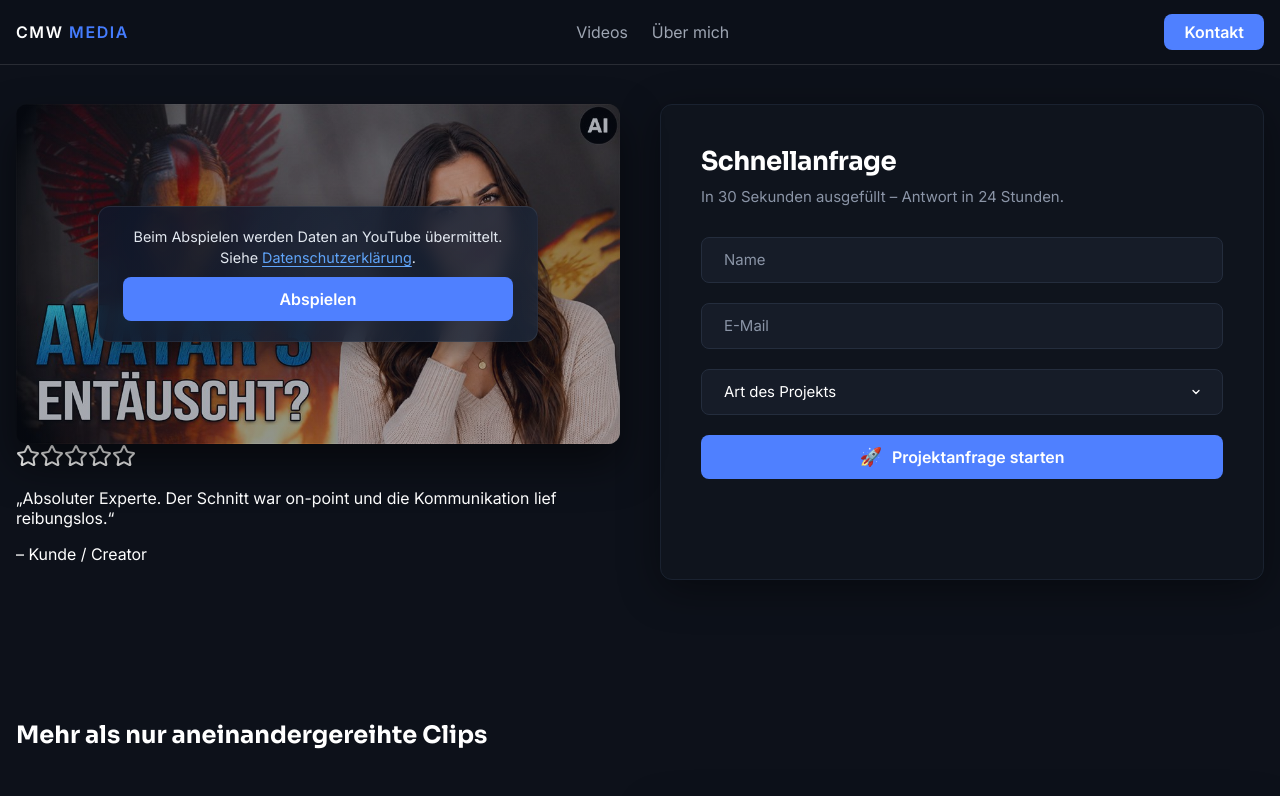
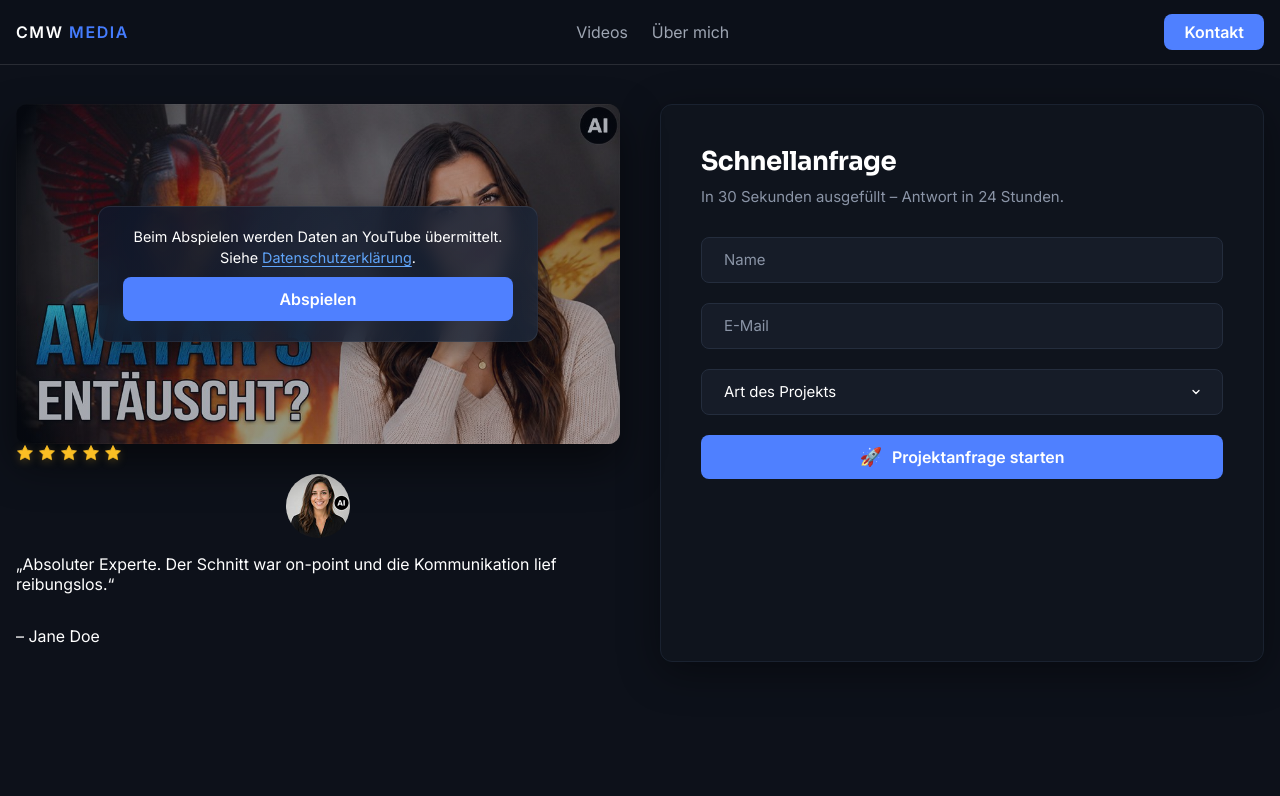
Before and after one commit to 43and18zeroes/video-portfolio, an Angular app: page / in a window 1280 px wide. Shown: the top 796 px of the page. Built offline with nearby package versions, Linux system fonts and the light colour scheme.

Commit message:
testimonial styling

```diff
--- a/src/app/components/testimonial/testimonial.html
+++ b/src/app/components/testimonial/testimonial.html
@@ -1,22 +1,23 @@
+<!-- ========================
+testimonial.html
+========================= -->
+
 <div class="testimonial">
 
     <div class="stars-rating">
         @for (star of starArray; track $index) {
-        <svg xmlns="http://www.w3.org/2000/svg" width="24"
-            height="24" viewBox="0 0 24 24" fill="none"
-            stroke="currentColor" stroke-width="2"
-            stroke-linecap="round" stroke-linejoin="round"
-            class="lucide lucide-star h-4 w-4 fill-gold text-gold"
+        <svg xmlns="http://www.w3.org/2000/svg"
+            viewBox="0 0 24 24" class="star-icon"
             aria-hidden="true">
             <path
-                d="M11.525 2.295a.53.53 0 0 1 .95 0l2.31 4.679a2.123 2.123 0 0 0 1.595 1.16l5.166.756a.53.53 0 0 1 .294.904l-3.736 3.638a2.123 2.123 0 0 0-.611 1.878l.882 5.14a.53.53 0 0 1-.771.56l-4.618-2.428a2.122 2.122 0 0 0-1.973 0L6.396 21.01a.53.53 0 0 1-.77-.56l.881-5.139a2.122 2.122 0 0 0-.611-1.879L2.16 9.795a.53.53 0 0 1 .294-.906l5.165-.755a2.122 2.122 0 0 0 1.597-1.16z">
+                d="M12 2l3.09 6.26L22 9.27l-5 4.87 1.18 6.88L12 17.77l-6.18 3.25L7 14.14 2 9.27l6.91-1.01L12 2z">
             </path>
         </svg>
         }
     </div>
-
+    <img class="testimonial-img" src="img/testimonials/{{ imageName }}"
+        alt="{{ author }}">
     <p class="testimonial-text">„{{ text }}“</p>
-
     <p class="testimonial-author">– {{ author }}</p>
 
 </div>
--- a/src/app/components/testimonial/testimonial.scss
+++ b/src/app/components/testimonial/testimonial.scss
@@ -0,0 +1,31 @@
+/* =========================
+testimonial.scss
+========================= */
+
+.testimonial {
+    display: flex;
+    flex-direction: column;
+}
+
+.stars-rating {
+    display: flex;
+    align-items: center;
+    gap: 4px;
+    margin-bottom: 0.75rem;
+}
+
+.star-icon {
+    width: 18px;
+    height: 18px;
+    fill: #fbbf24;
+    stroke: #fbbf24;
+    stroke-width: 1px;
+    stroke-linejoin: miter;
+    filter: drop-shadow(0 2px 4px rgba(251, 191, 36, 0.25));
+}
+
+.testimonial-img {
+    width: 64px;
+    border-radius: 999px;
+    align-self: center;
+}
--- a/src/app/components/testimonial/testimonial.ts
+++ b/src/app/components/testimonial/testimonial.ts
@@ -7,6 +7,7 @@ import { Component, Input } from '@angular/core';
   styleUrl: './testimonial.scss',
 })
 export class Testimonial {
+  @Input() imageName = '';
   @Input() text = '';
   @Input() author = '';
   @Input() stars = 5;
--- a/src/app/components/youtube-embed/youtube-embed.scss
+++ b/src/app/components/youtube-embed/youtube-embed.scss
@@ -66,7 +66,7 @@ youtube-embed.scss
 
             .privacy-note {
                 margin: 0;
-                color: #e2e8f0;
+                color: #FFFFFF;
                 font-size: 0.75rem;
                 line-height: 1.45;
                 hyphens: manual;
--- a/src/app/sections/hero/hero.html
+++ b/src/app/sections/hero/hero.html
@@ -8,9 +8,9 @@ hero.html
 
             <div class="col-main">
                 <app-youtube-embed videoId="WYKIPCdAI1U" />
-                <app-testimonial
+                <app-testimonial imageName="jane-doe.jpg"
                     text="Absoluter Experte. Der Schnitt war on-point und die Kommunikation lief reibungslos."
-                    author="Kunde / Creator" />
+                    author="Jane Doe" />
             </div>
 
             <div class="col-side">
```
Also changed, not shown: public/img/testimonials/jane-doe.jpg (renamed from public/img/testimonials/test-128.jpg).
